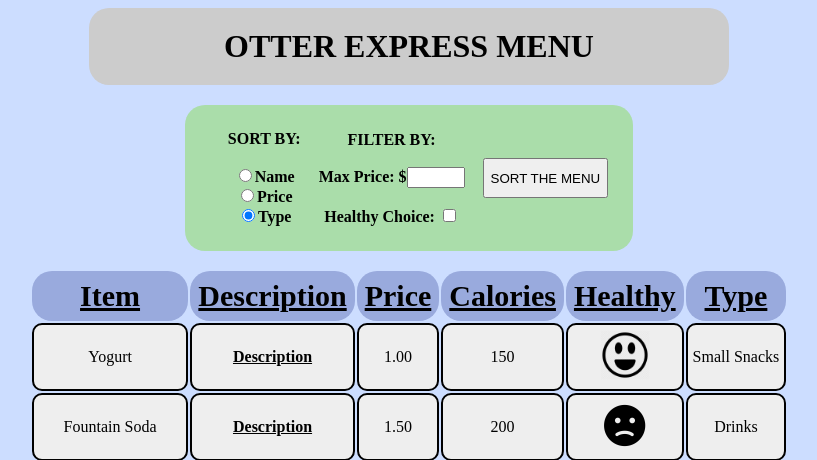
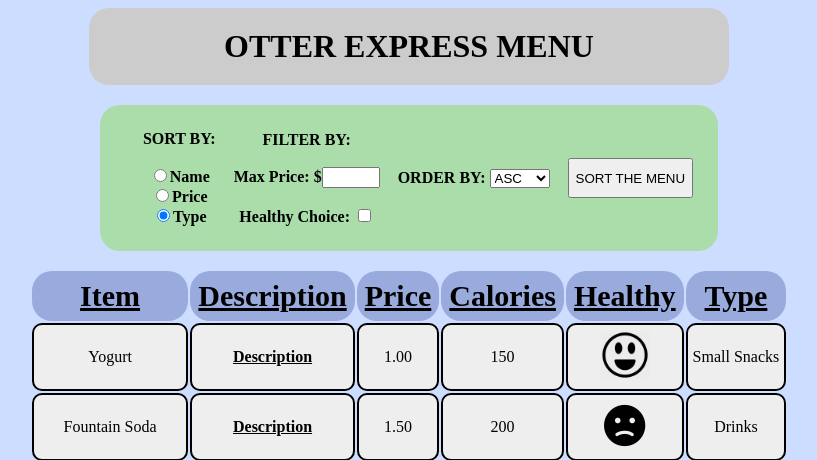
Before and after one commit to APorterCSUMB/IntPrg-TeamProject, a PHP site: page /site/ in a window 1280 px wide. Shown: the top 460 px of the page, without its empty margins (231-1048 px from the left). Run offline with PHP 8.4, Linux system fonts and the light colour scheme; data comes from the database, SQL or seed files in the repository; data that the repository does not hold is empty.

Commit message:
MADE PROGRAM SORT ORDER BY ASC DESC

```diff
--- a/site/SQL_PDO.php
+++ b/site/SQL_PDO.php
@@ -1,16 +1,21 @@
 <?php
-    $host = getenv("IP");
+
+    // NO TEAM MEMBER SHALL EDIT THIS FILE WITHOUT CONFERENCING THE REST OF THE TEAM FIRST
+    // YOU WILL BE FIRED AND WE WILL TAKE BACK ALL OF YOUR BONUS PAY FROM THE LAST SIX MONTHS
+
+    $host = 'intprg-wspace-aporter87.c9users.io';
     $port = 3306;
     $db = "TeamProject";
-    $user = getenv('C9_USER');
+    $user = "aporter87";
     $pass = "";
     $sql = '**NO DB HANDLE**';
     $flag = false;
     try {
-        $sql = new PDO('mysql:host='.$host.';dbname='.$db.';port='.$port.';', $user, $pass);
+        $sql = new PDO('mysql: host='.$host.';dbname='.$db.';port='.$port.';', $user, $pass);
         $sql -> setAttribute(PDO::ATTR_DEFAULT_FETCH_MODE, PDO::FETCH_ASSOC);
         $flag = true;
     } catch (PDOException $x) {
         echo '<div style="color:green;font-weight:bold;">--> Unable to connect to SQL DB!</div>';
     }
+
 ?>
--- a/site/index.php
+++ b/site/index.php
@@ -57,6 +57,12 @@
                             <br><br>
                             Healthy Choice: <input type="checkbox" name="healthy" value="set" '.(!strcmp($healthyTmp, 'set')?'checked':'').'>
                         </td>
+                         <td>
+                        ORDER BY: <select name = "orderby" size=1>
+                        <option value= "ASC"> ASC</option>
+                        <option value = "DESC"> DESC</option>
+                        </select>
+                        </td>
                         <td>
                             <input type="submit" value="SORT THE MENU">
                         </td>
@@ -80,8 +86,13 @@
                             $stmt = $stmt." WHERE healthyChoice=1";
                         }
                     }
-                    if(!empty($sort)){
+                    if(!empty($sort)&& $_POST["orderby"] == "ASC"){
                         $stmt = $stmt." ORDER BY ".$sort;
+                         $stmt = $stmt. " ASC";
+                    }
+                    else{
+                         $stmt = $stmt." ORDER BY ".$sort;
+                        $stmt = $stmt. " DESC";
                     }
                 }
                 $stmt = $sql->prepare($stmt);
```
